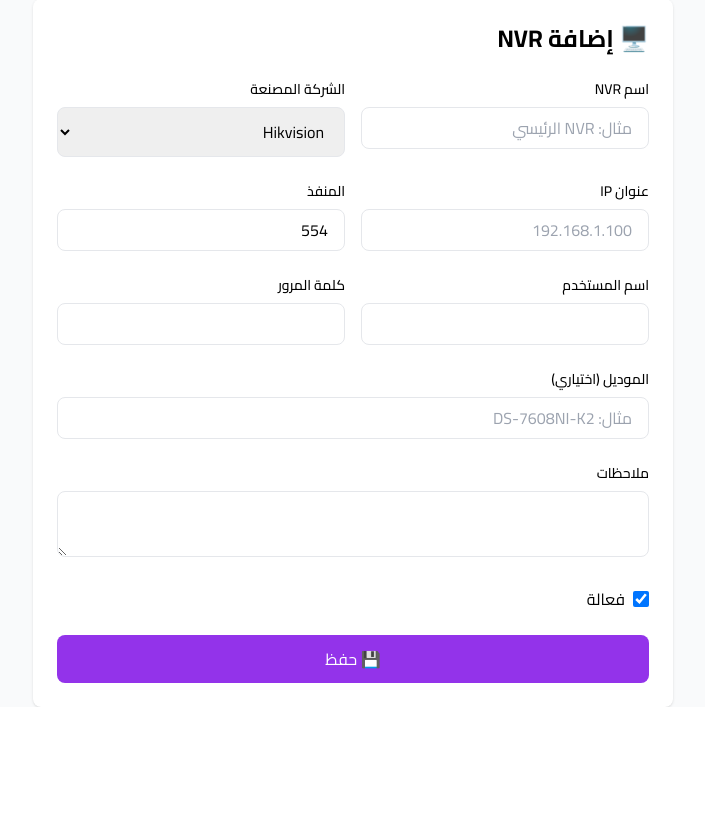
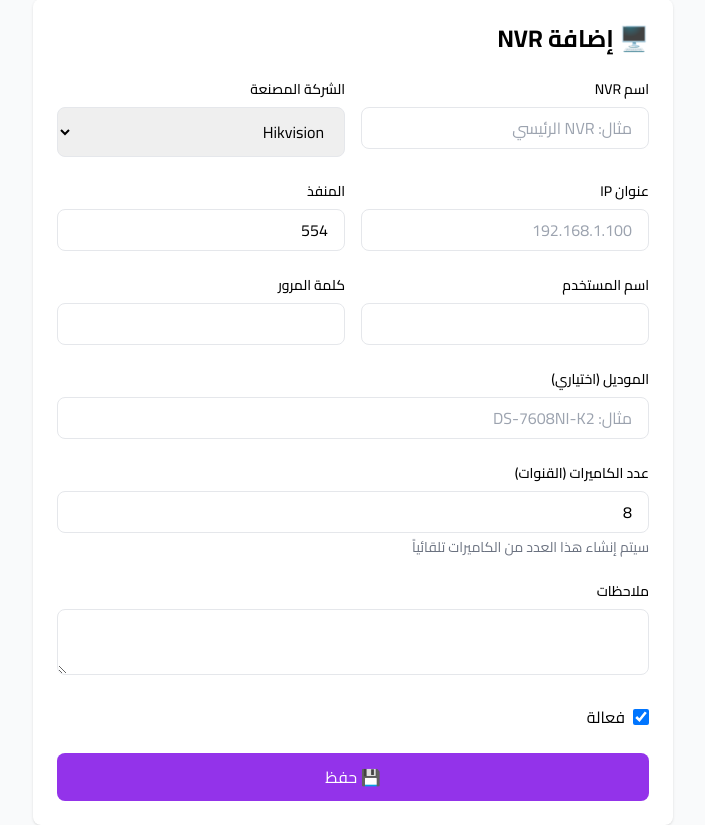
Before and after one commit to u7855544w4/cam, a Laravel app: page /nvrs/create in a window 1280 px wide. Shown: the part 93-918 px from the top of the page, without its empty margins (287-992 px from the left). Before the commit the page ends 800 px from the top, so only its background shows below. Run offline with Laravel 12, Linux system fonts and the light colour scheme; some libraries are stand-ins or nearby versions.

Commit message:
Auto-create cameras when adding NVR
- Add channels_count field to NVR form
- Automatically create cameras based on channel count when NVR is added
- Update success message to show number of cameras created

Co-authored-by: openhands <openhands@all-hands.dev>

```diff
--- a/resources/views/nvrs/create.blade.php
+++ b/resources/views/nvrs/create.blade.php
@@ -75,6 +75,14 @@
                 </div>
 
                 <div>
+                    <label class="block text-sm font-medium mb-2">عدد الكاميرات (القنوات)</label>
+                    <input type="number" name="channels_count" value="8" min="1" max="64"
+                        class="w-full border rounded-lg px-4 py-2"
+                        placeholder="عدد قنوات NVR">
+                    <p class="text-sm text-gray-500 mt-1">سيتم إنشاء هذا العدد من الكاميرات تلقائياً</p>
+                </div>
+
+                <div>
                     <label class="block text-sm font-medium mb-2">ملاحظات</label>
                     <textarea name="notes" rows="2"
                         class="w-full border rounded-lg px-4 py-2"></textarea>
@@ -113,10 +121,11 @@
                 const data = await response.json();
 
                 if (response.ok) {
+                    const camerasCount = data.cameras ? data.cameras.length : 0;
                     messageDiv.className = 'mt-4 p-4 rounded-lg bg-green-100 text-green-700';
-                    messageDiv.textContent = '✅ تم إضافة NVR بنجاح!';
+                    messageDiv.textContent = '✅ تم إضافة NVR بنجاح! تم إنشاء ' + camerasCount + ' كاميرات';
                     form.reset();
-                    setTimeout(() => window.location.href = '/', 1500);
+                    setTimeout(() => window.location.href = '/', 2000);
                 } else {
                     messageDiv.className = 'mt-4 p-4 rounded-lg bg-red-100 text-red-700';
                     messageDiv.textContent = '❌ ' + (data.message || 'حدث خطأ');
```
Also changed, not shown: app/Http/Controllers/NvrController.php (+20 -2 lines).
